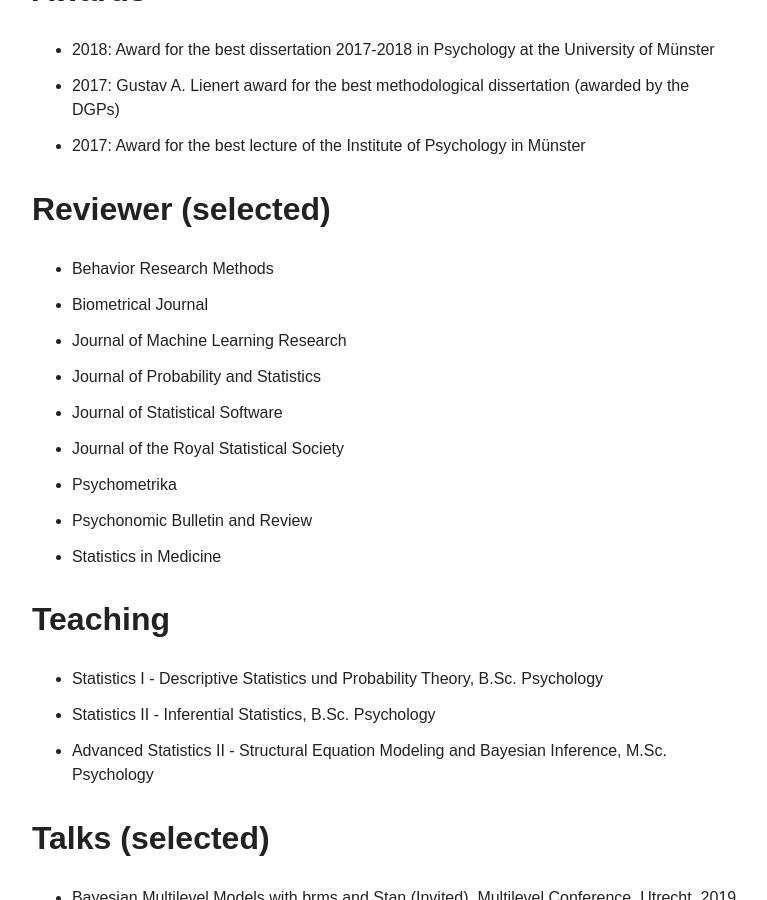
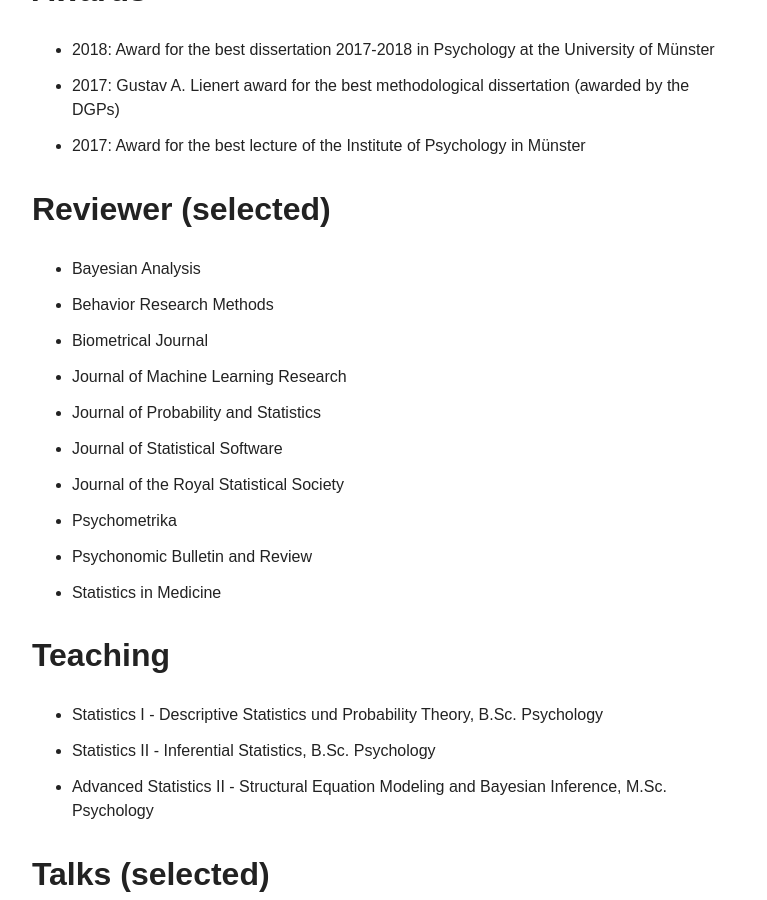
Before and after one commit to paul-buerkner/paul-buerkner.github.io, a Jekyll site: the page built from about/index.md, in a window 1280 px wide and 900 px high, scrolled down 1539 px. Shown: the whole window, without its empty margins (254-1021 px from the left). Built offline with Jekyll 4.4.1, drawn with Linux system fonts in a browser that asks for light colours; nearby versions of some CDN libraries.

Commit message:
add new review

```diff
--- a/about/index.md
+++ b/about/index.md
@@ -61,6 +61,7 @@ Contributed to
 
 ## Reviewer (selected)
 
+* Bayesian Analysis
 * Behavior Research Methods
 * Biometrical Journal
 * Journal of Machine Learning Research
```
Also changed, not shown: publications/index.md (+1 -1 lines).
